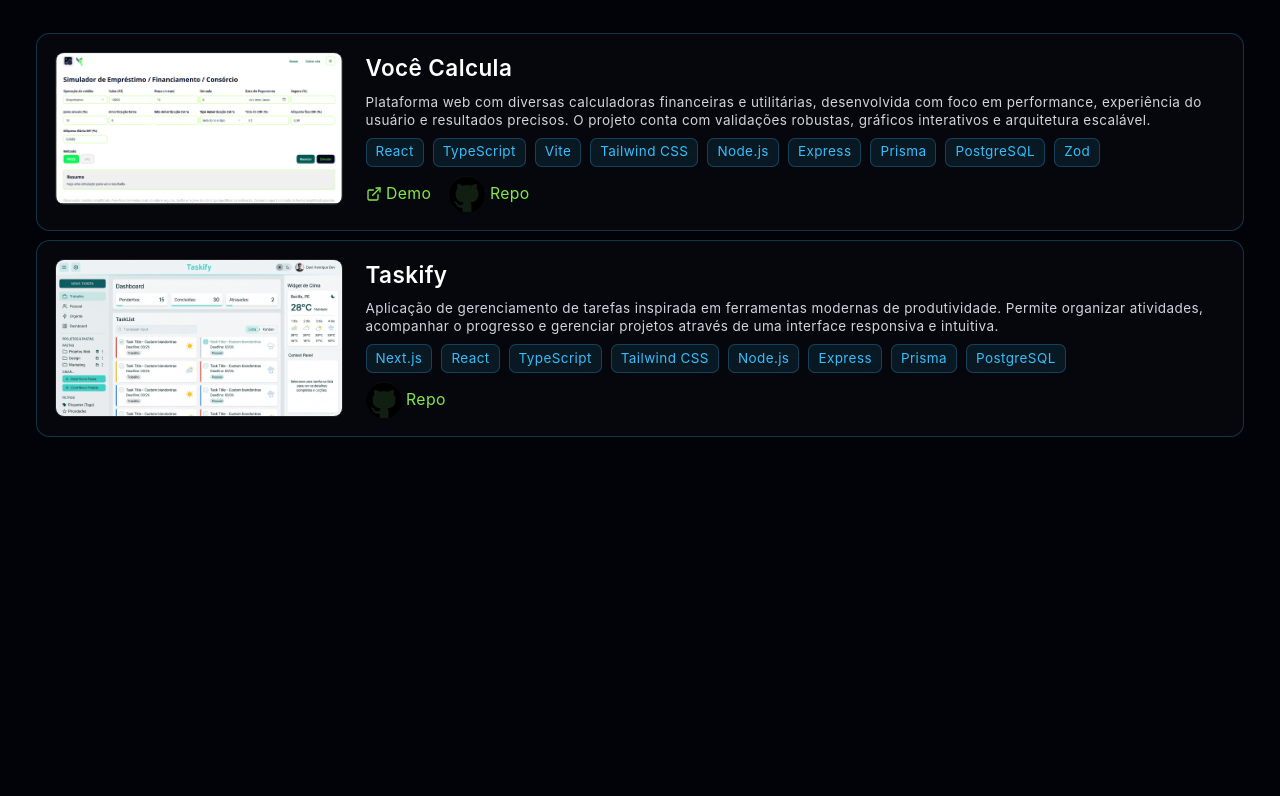
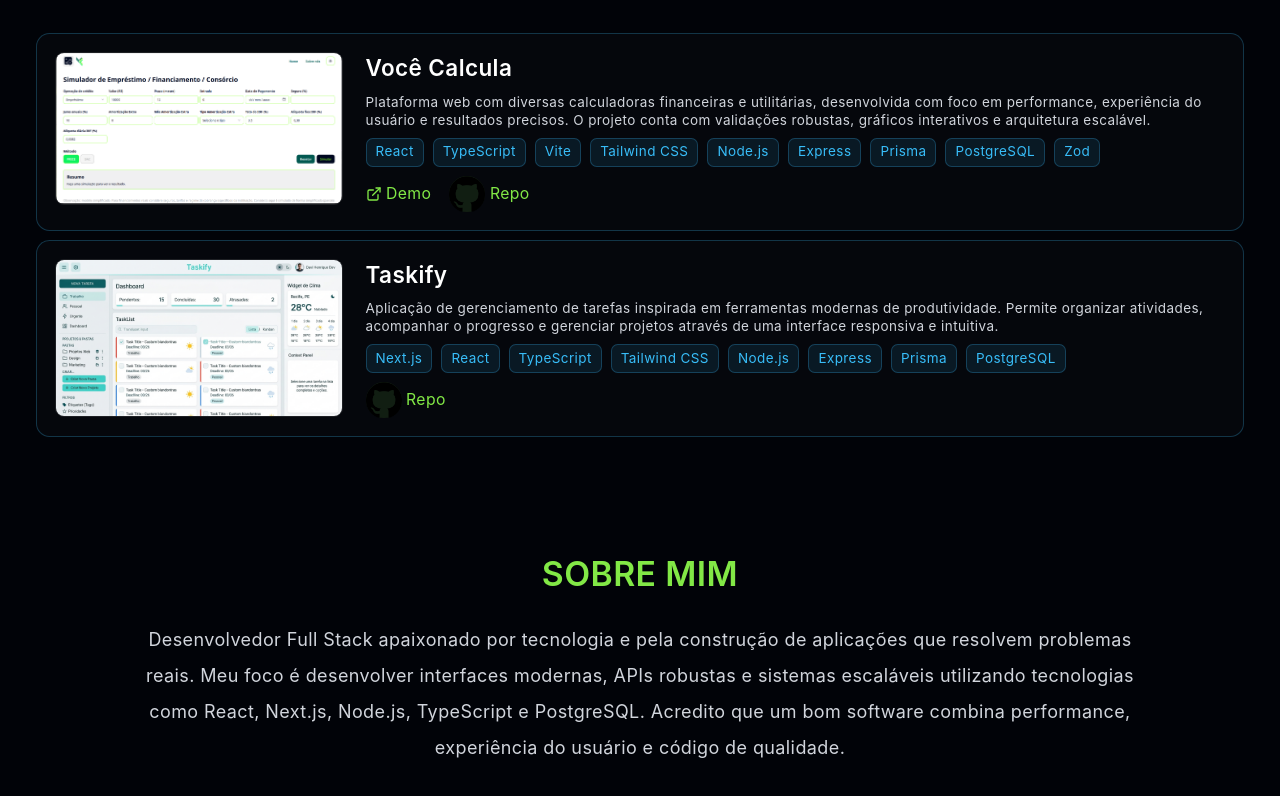
Before and after one commit to davihenriquedev1/portfolio, a React app: page / in a window 1280 px wide. Shown: the part 521-1317 px from the top of the page. Before the commit the page ends 994 px from the top, so only its background shows below. Built offline with nearby package versions, Linux system fonts and the light colour scheme; the HTML template or start-up script is replaced by a standard one.

Commit message:
feat: add about section on home page
on branch feature/about-section

changes to be submitted:

modified:   src/App.tsx
new file:   src/components/about-section.tsx
deleted:    src/components/about.tsx

```diff
--- a/src/App.tsx
+++ b/src/App.tsx
@@ -1,3 +1,4 @@
+import { AboutSection } from "./components/about-section"
 import { FeaturedProjects } from "./components/featured-projects"
 import { Header } from "./components/header"
 import { Hero } from "./components/hero"
@@ -10,10 +11,7 @@ function App() {
 			<main>
 				<Hero/>
 				<FeaturedProjects/>
-				<section id="next-steps">
-				</section>
-				<div className="ticks"></div>
-				<section id="spacer"></section>
+				<AboutSection/>
 			</main>
 		</div>
 	)
--- /dev/null
+++ b/src/components/about-section.tsx
@@ -0,0 +1,14 @@
+export const AboutSection = () => {
+    return (
+        <section className="flex flex-col justify-center py-6 mt-10 lg:py-8 w-full gap-2">
+            <h2 className="text-sm xs:text-base sm:text-lg md:text-xl lg:text-2xl xl:text-3xl text-accent mb-4 font-semibold uppercase text-center">Sobre mim</h2>
+            <p className="mx-auto max-w-4xl text-center leading-8 text-gray-300">
+                Desenvolvedor Full Stack apaixonado por tecnologia e pela construção de
+                aplicações que resolvem problemas reais. Meu foco é desenvolver interfaces
+                modernas, APIs robustas e sistemas escaláveis utilizando tecnologias como
+                React, Next.js, Node.js, TypeScript e PostgreSQL. Acredito que um bom software
+                combina performance, experiência do usuário e código de qualidade.
+            </p>
+        </section>
+    )
+}
--- a/src/components/about.tsx
+++ /dev/null
@@ -1,5 +0,0 @@
-export const About = () => {
-    return (
-        <div></div>
-    )
-}
```
